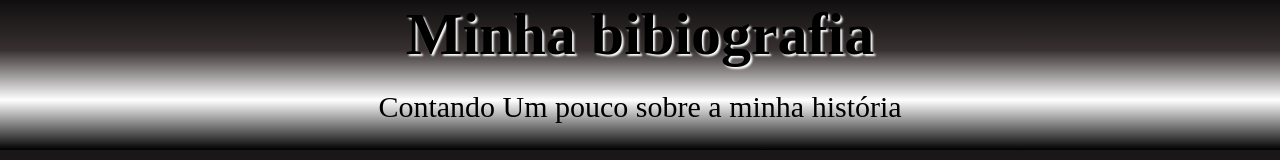
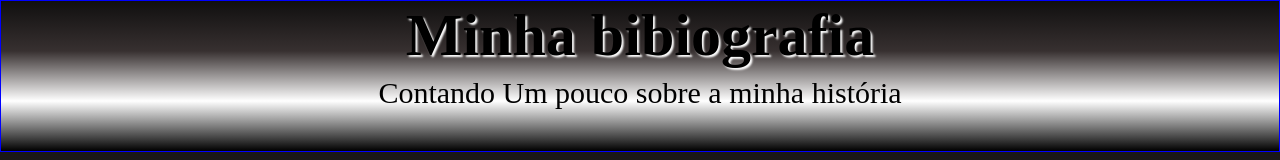
Before and after one commit to Edyylson/meuprojeto, a plain HTML site: page index.html in a window 1280 px wide. Shown: the top 160 px of the page. Drawn offline with Linux system fonts and the light colour scheme.

Commit message:
atualização de cabeçalho

```diff
--- a/style.css
+++ b/style.css
@@ -23,7 +23,8 @@ header h1 {
   text-align: center;
   font-size: 60px;
   text-shadow: 2px 2px 2px white;
-  height: 90px;
+  height: 50%;
+  max-height: 130px;
 
 
 
@@ -47,6 +48,7 @@ header {
   height: 150px;
   background-image: linear-gradient(to top, black, white, rgb(55, 48, 48), rgb(16, 15, 15));
   margin-bottom: 13px;
+  border: 1px solid blue;
 
 }
 
```
